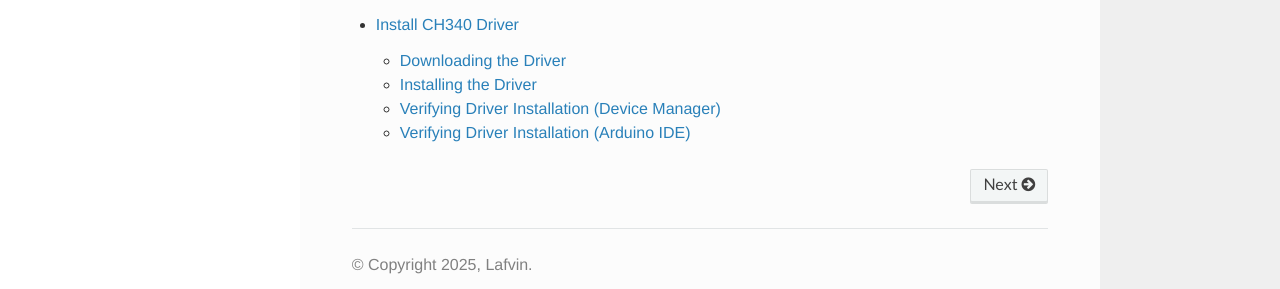
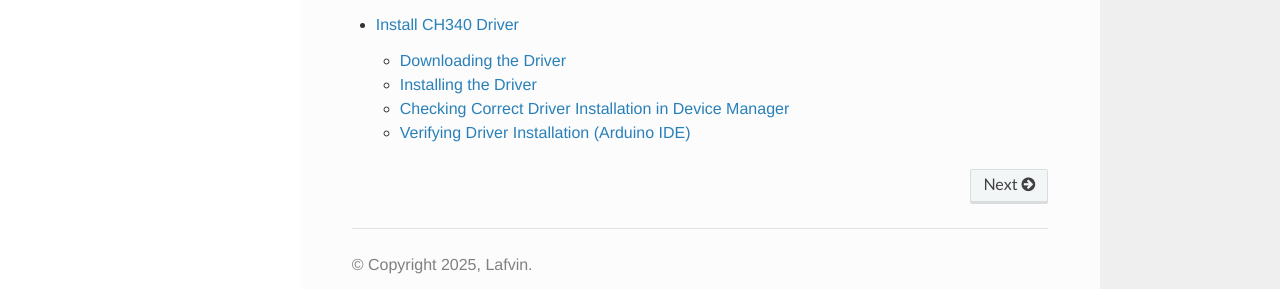
Before and after one commit to COLA508/Lafvin_Smart_Home-UsingTutorials, a Sphinx documentation site: the page built from docs/source/index.rst, in a window 1280 px wide. Shown: the part 434-723 px from the top of the page. Built offline with Sphinx 7.4.7 and the Read the Docs theme 3.1.0, drawn with Linux system fonts in a browser that asks for light colours.

Commit message:
Update install_CH340_serial_port_driver.rst

```diff
--- a/docs/source/install_CH340_serial_port_driver.rst
+++ b/docs/source/install_CH340_serial_port_driver.rst
@@ -50,7 +50,7 @@ Installing the Driver
    In some cases, you may need to **restart Windows** after installation to ensure the driver takes effect.
 
 ------------------------------------
-Verifying Driver Installation (Device Manager)
+Checking Correct Driver Installation in Device Manager
 ------------------------------------
 
 Once the driver is installed, connect the ESP32 board to your computer.
```
